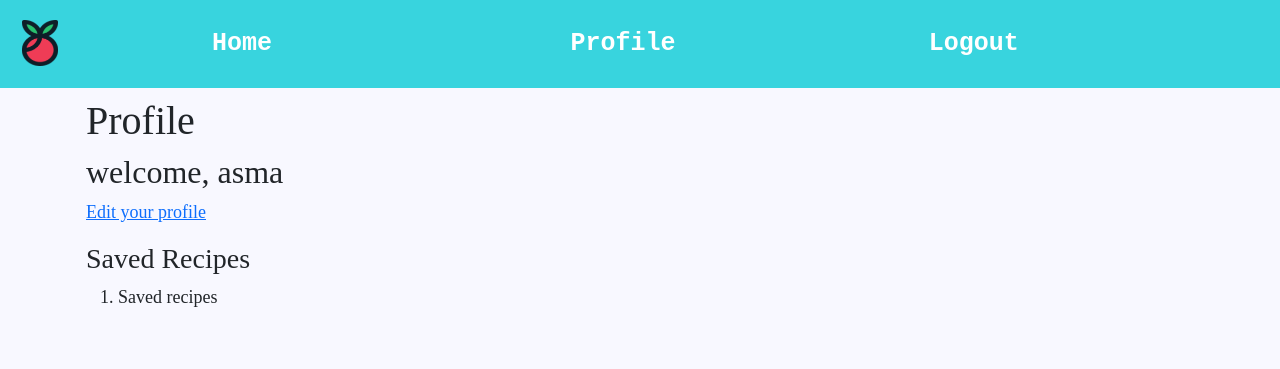
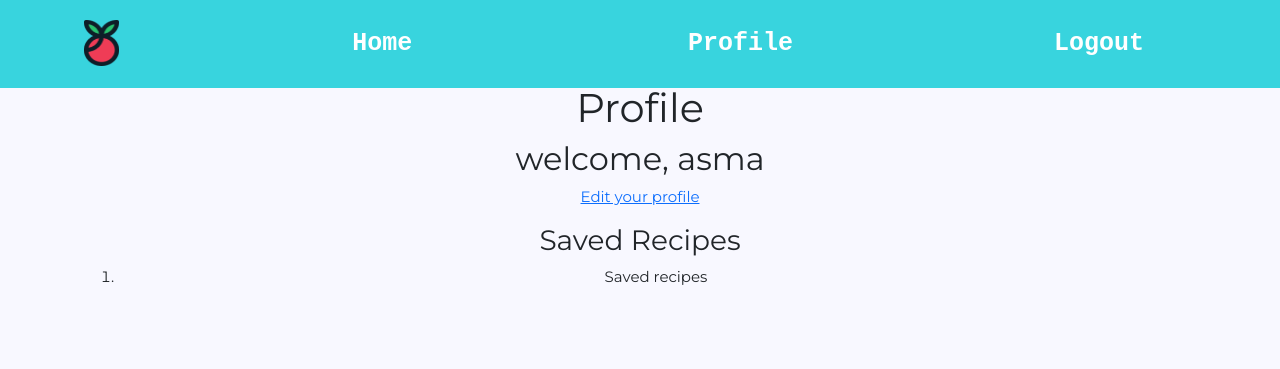
Before and after one commit to awadasma99/CISC4800_Project2, a Flask app: page /profile in a window 1280 px wide. Shown: the top 369 px of the page. Run offline with Flask 2, Linux system fonts and the light colour scheme; a user stored in the database is signed in; parts of the project's set-up code (start-up, migrations or seed data) failed here and were passed over; some libraries are stand-ins or nearby versions.

Commit message:
Minor Style Choices
he has no lips

```diff
--- a/project/main.py
+++ b/project/main.py
@@ -11,7 +11,7 @@ main = Blueprint('main', __name__)
 
 url = "https://spoonacular-recipe-food-nutrition-v1.p.rapidapi.com/"
 headers = {
-    'x-rapidapi-key': "API-KEY",
+    'x-rapidapi-key': "8d518c5534mshba4a11ab4c1cb0ep1c69d1jsn4c0415dbddd7",
     'x-rapidapi-host': "spoonacular-recipe-food-nutrition-v1.p.rapidapi.com"
 }
 
--- a/project/static/styles/main.css
+++ b/project/static/styles/main.css
@@ -1,13 +1,14 @@
 body {
-    font-family: 'Castoro', serif;
+    font-family: 'Montserrat';
     margin:0px;
     background-color: #f8f8ff;
-    font-size: 18px;
+    font-size: 15px;
+    text-align: center;
 }
 
 /* styling navbar*/
 .logoimg {
-    padding: 20px 22px;
+    padding: 20px 30px;
 }
 .nav {
     width: 100%;
```
Also changed, not shown: project/static/images/bestStockPhoto.jpg (added), project/static/images/stockPhoto.jpeg (added).
